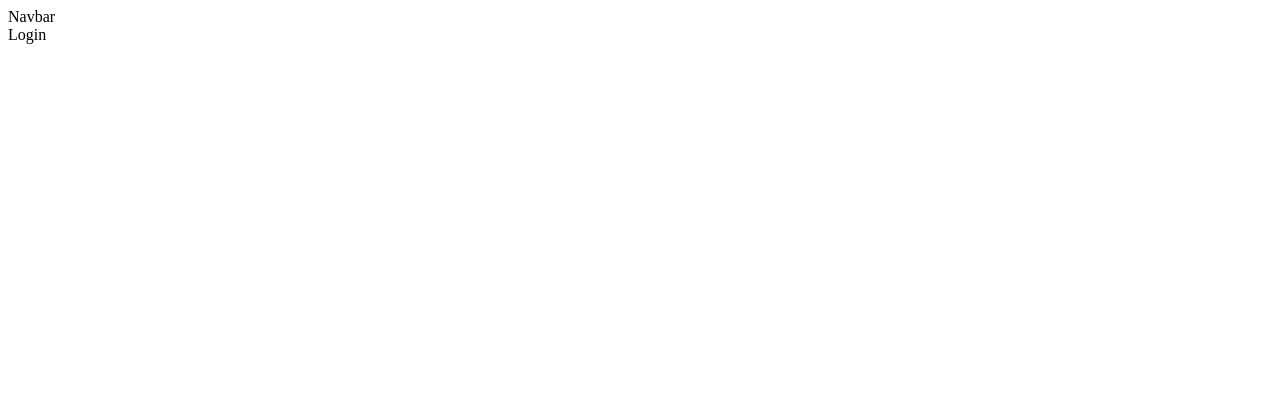
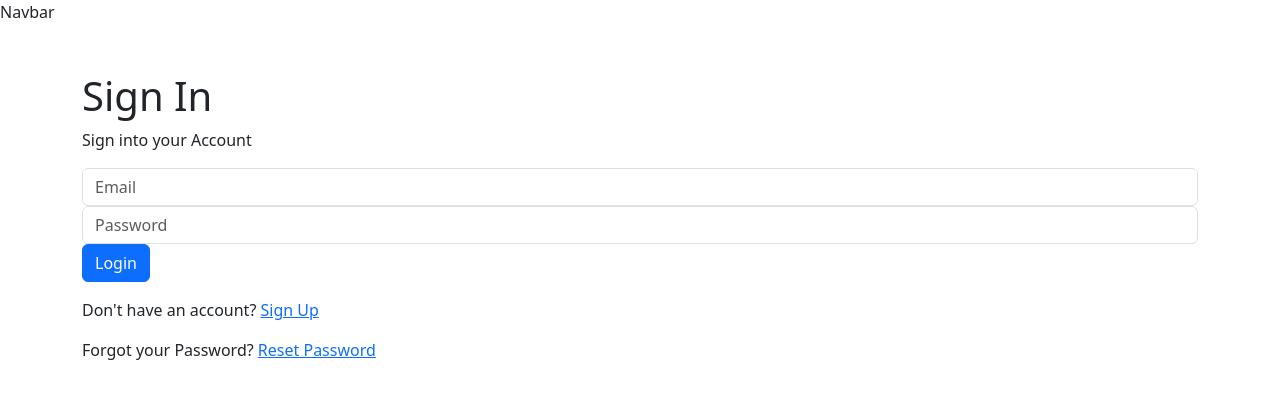
Before and after one commit to Sally510/outfit_recommendation, a React (Create React App) app in the folder frontend/: page /login in a window 1280 px wide. Shown: the top 398 px of the page. Built offline with nearby package versions, Linux system fonts and the light colour scheme.

Commit message:
Implemented sign in function

```diff
--- a/frontend/public/index.html
+++ b/frontend/public/index.html
@@ -24,9 +24,13 @@
       work correctly both with client-side routing and a non-root public URL.
       Learn how to configure a non-root public URL by running `npm run build`.
     -->
-    <title>React App</title>
+    <link href="https://cdn.jsdelivr.net/npm/bootstrap@5.3.0-alpha3/dist/css/bootstrap.min.css" rel="stylesheet" integrity="sha384-KK94CHFLLe+nY2dmCWGMq91rCGa5gtU4mk92HdvYe+M/SXH301p5ILy+dN9+nJOZ" crossorigin="anonymous">
+
+    <title>Outfit Recommendation System</title>
   </head>
   <body>
+    <script src="https://cdn.jsdelivr.net/npm/bootstrap@5.3.0-alpha3/dist/js/bootstrap.bundle.min.js" integrity="sha384-ENjdO4Dr2bkBIFxQpeoTz1HIcje39Wm4jDKdf19U8gI4ddQ3GYNS7NTKfAdVQSZe" crossorigin="anonymous"></script>
+  </body>
     <noscript>You need to enable JavaScript to run this app.</noscript>
     <div id="root"></div>
     <!--
--- /dev/null
+++ b/frontend/src/actions/auth.js
@@ -0,0 +1,64 @@
+import axios from 'axios';
+import {
+    LOGIN_SUCCESS,
+    LOGIN_FAIL,
+    USER_LOADED_SUCCESS,
+    USER_LOADED_FAIL,
+} from '../actions/types';
+
+export const load_user = () => async dispatch => {
+    if (localStorage.getItem('access')) {
+        const config = {
+            headers: {
+                'Content-Type': 'application/json',
+                'Authorization': `JWT ${localStorage.getItem('access')}`,
+                'Accept': 'application/json'
+            }
+        };
+
+        try {
+            const res = await axios.get(`${process.env.REACT_APP_API_URL}/auth/users/me/`, config);
+
+            dispatch({
+                type: USER_LOADED_SUCCESS,
+                payload: res.data
+            });
+        } catch (err) {
+            dispatch({
+                type: USER_LOADED_FAIL
+            });
+        }
+    } else {
+        dispatch({
+            type: USER_LOADED_FAIL
+        });
+    }
+};
+
+export const login = (email, password) => async dispatch => {
+    const config = {
+        headers: {
+            'Content-Type': 'application/json'
+        }
+    };
+
+    const body = JSON.stringify({ email, password });
+
+    try {
+        const res = await axios.post(`${process.env.REACT_APP_API_URL}/auth/jwt/create/`, body, config);
+
+        dispatch({
+            type: LOGIN_SUCCESS,
+            payload: res.data
+        })
+
+        dispatch(load_user());
+
+    } catch (err) {
+        dispatch({
+            type: LOGIN_FAIL
+        })
+
+    };
+
+};
--- /dev/null
+++ b/frontend/src/actions/types.js
@@ -0,0 +1,4 @@
+export const LOGIN_SUCCESS = 'LOGIN_SUCCESS';
+export const LOGIN_FAIL = 'LOGIN_FAIL';
+export const USER_LOADED_SUCCESS = 'USER_LOADED_SUCCESS';
+export const USER_LOADED_FAIL = 'USER_LOADED_FAIL';
--- a/frontend/src/containers/Login.js
+++ b/frontend/src/containers/Login.js
@@ -1,9 +1,70 @@
-import React from "react";
+import React, { useState }  from 'react';
+import { Link } from 'react-router-dom';
+import { connect } from 'react-redux'
+import { login } from '../actions/auth';
 
-const Login = (props) => (
-    <div>
-        Login
-    </div>
-);
+const Login = ({ login }) => {
+    const [formData, setFormData] = useState({
+        email: '',
+        password: ''
+    });
 
-export default Login;
+    const { email, password } = formData;
+
+    const onChange = e => setFormData ({...formData, [e.target.name]: e.target.value });
+
+    const onSubmit = e => {
+        e.preventDefault();
+
+        login (email, password)
+    };
+
+    // Is the user authenticated?
+    // Redirect them to the home page
+
+    return (
+        <div className='container mt-5'>
+            <h1>Sign In</h1>
+            <p>Sign into your Account</p>
+            <form onSubmit={e => onSubmit(e)}>
+                <div className='form-group'>
+                    <input
+                        className='form-control'
+                        type='email'
+                        placeholder='Email'
+                        name='email'
+                        value={email}
+                        onChange={e => onChange(e)}
+                        required
+                    />
+                </div>
+                <div className='form-group'>
+                    <input
+                        className='form-control'
+                        type='password'
+                        placeholder='Password'
+                        name='password'
+                        value={password}
+                        onChange={e => onChange(e)}
+                        minLength='6'
+                        required
+                    />
+                </div>
+                <button className='btn btn-primary' type='submit'>Login</button>
+            </form>
+            <p className='mt-3'>
+                Don't have an account? <Link to='/register'>Sign Up</Link>
+            </p>
+            <p className='mt-3'>
+                Forgot your Password? <Link to='/reset-password'>Reset Password</Link>
+            </p>
+        </div>
+    );
+
+};
+
+// const mapStateToProps = state => ({
+//     //is authenticated?
+// });
+
+export default connect(null, { login })(Login);
--- /dev/null
+++ b/frontend/src/reducers/auth.js
@@ -0,0 +1,51 @@
+import {
+    LOGIN_SUCCESS,
+    LOGIN_FAIL,
+    USER_LOADED_SUCCESS,
+    USER_LOADED_FAIL,
+} from '../actions/types';
+
+const initialState = {
+    access: localStorage.getItem('access'),
+    refresh: localStorage.getItem('refresh'),
+    isAuthenticated: null,
+    user: null
+};
+
+export default function Auth (state = initialState, action) {
+    const { type, payload } = action;
+
+    switch(type) {
+        case LOGIN_SUCCESS:
+            localStorage.setItem('access', payload.access)
+            return {
+                ...state,
+                isAuthenticated: true,
+                access: payload.access,
+                refresh: payload.refresh
+            }
+        case USER_LOADED_SUCCESS:
+            return {
+                ...state,
+                user: payload
+            }
+        case USER_LOADED_FAIL:
+            return {
+                ...state,
+                user: null
+            }
+        case LOGIN_FAIL:
+            localStorage.removeItem('access');
+            localStorage.removeItem('refresh');
+            return {
+                ...state,
+                access: null,
+                refresh: null,
+                isAuthenticated: false,
+                user: null
+
+            }
+        default:
+            return state
+    }
+};
--- /dev/null
+++ b/frontend/src/reducers/index.js
@@ -0,0 +1,6 @@
+import { combineReducers } from 'redux';
+import auth from './auth';
+
+export default combineReducers({
+    auth
+});
--- /dev/null
+++ b/frontend/src/store.js
@@ -0,0 +1,16 @@
+import { createStore, applyMiddleware } from 'redux';
+import { composeWithDevTools } from 'redux-devtools-extension';
+import thunk from 'redux-thunk';
+import rootReducer from './reducers';
+
+const initialState = {};
+
+const middleware = [thunk];
+
+const store = createStore(
+    rootReducer,
+    initialState,
+    composeWithDevTools(applyMiddleware(...middleware))
+);
+
+export default store;
```
Also changed, not shown: frontend/src/App.js (+7 -1 lines), 11 other files (tests, documents, lock files or other folders).
